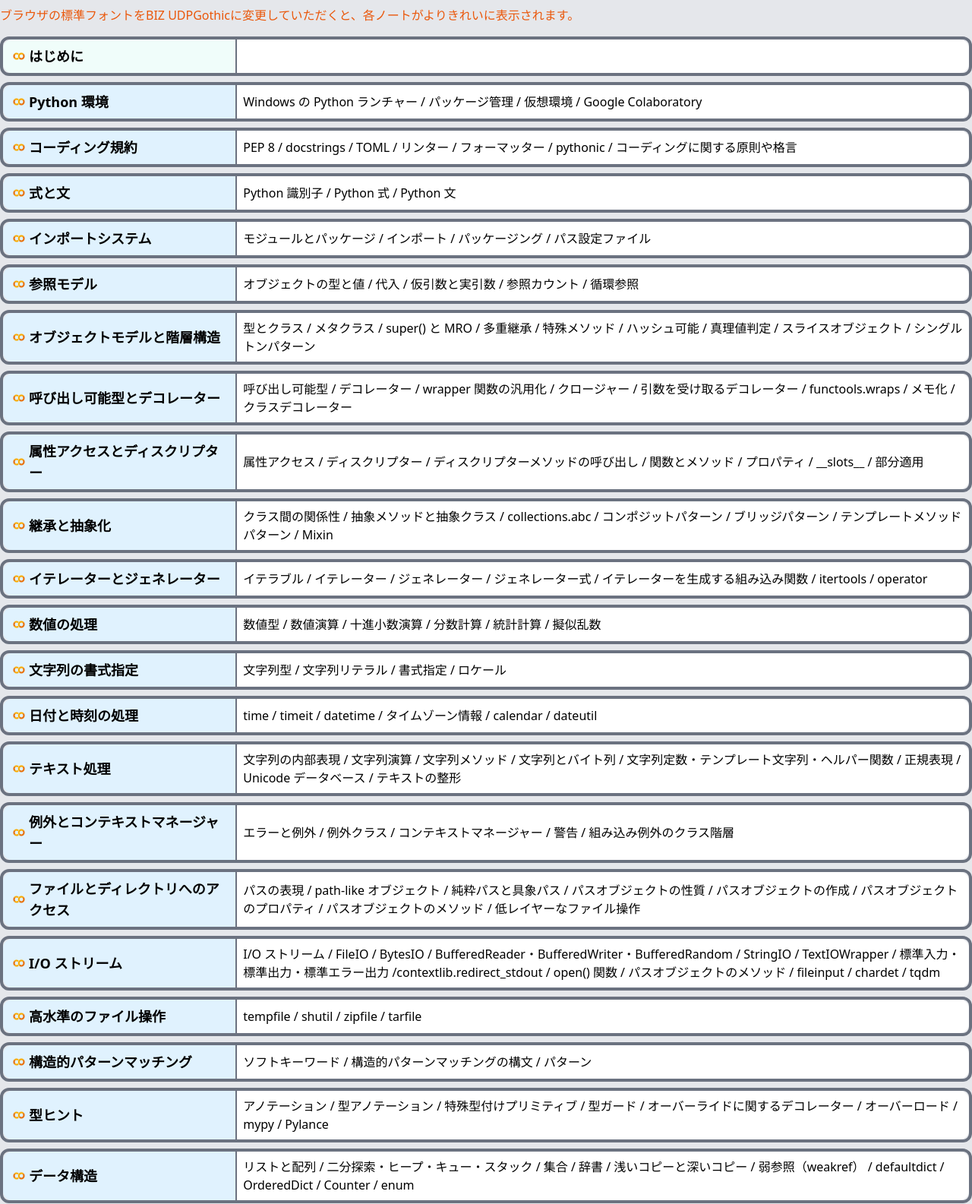
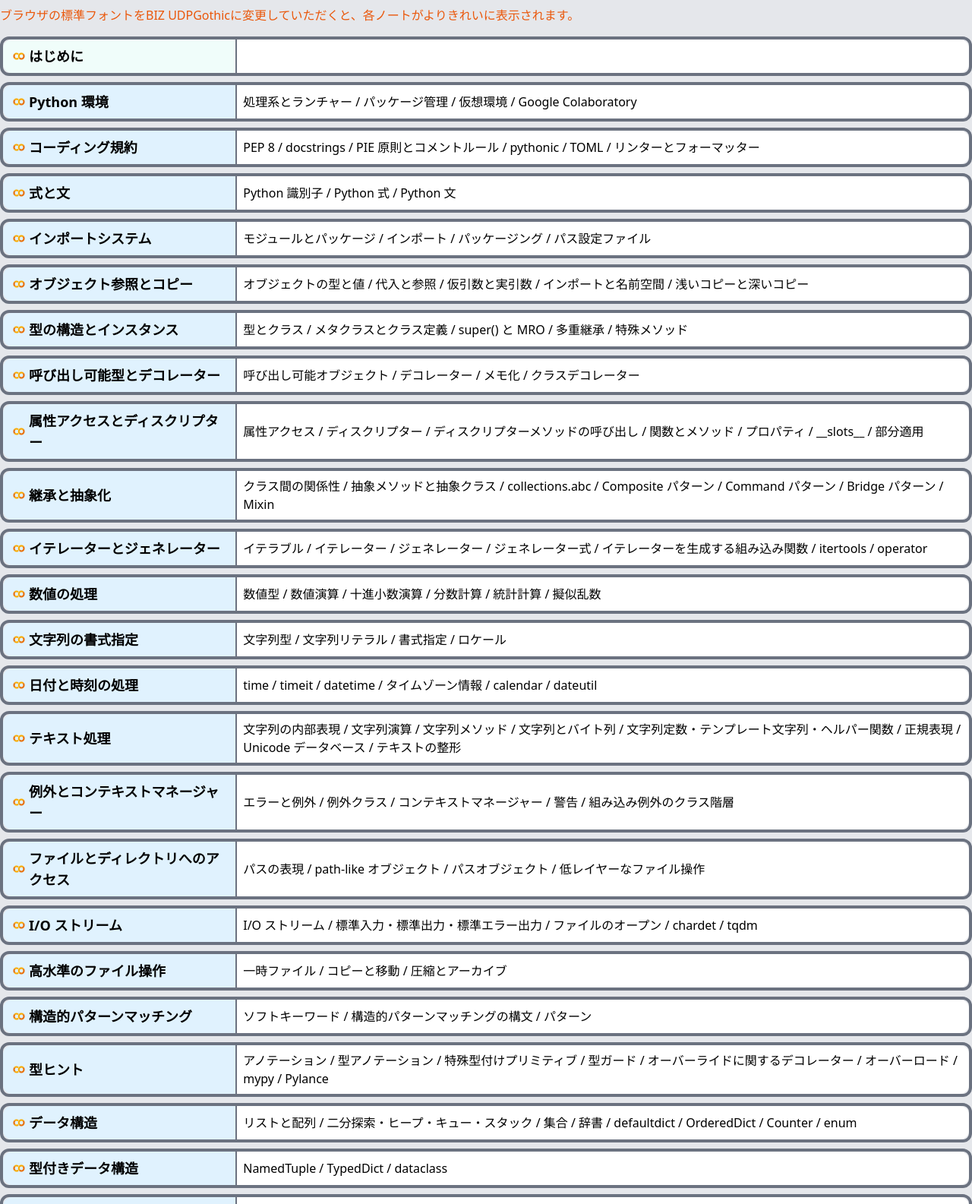
Before and after one commit to suwatoh/suwatoh.github.io, a website: page python-learning.html in a window 1280 px wide. Shown: the part 80-1665 px from the top of the page at 76% size. Drawn offline with nearby package versions, Linux system fonts and the light colour scheme.

Commit message:
ノートの更新

```diff
--- a/python-learning.html
+++ b/python-learning.html
@@ -89,7 +89,7 @@
           href="https://colab.research.google.com/drive/10FB_KxB6Jt1E0MsX8psdnpxCH2U6K_ZO?usp=sharing"></a>
       </div>
       <div class="_contents">
-        <p>Windows の Python ランチャー / パッケージ管理 / 仮想環境 / Google Colaboratory</p>
+        <p>処理系とランチャー / パッケージ管理 / 仮想環境 / Google Colaboratory</p>
       </div>
     </div>
 
@@ -119,7 +119,7 @@
           href="https://colab.research.google.com/drive/1C2x_NqmQdQD1EMBh7WEK1aVoJuyHNzeD?usp=sharing"></a>
       </div>
       <div class="_contents">
-        <p>PEP 8 / docstrings / TOML / リンター / フォーマッター / pythonic / コーディングに関する原則や格言</p>
+        <p>PEP 8 / docstrings / PIE 原則とコメントルール / pythonic / TOML / リンターとフォーマッター</p>
       </div>
     </div>
 
@@ -203,13 +203,13 @@
           </svg>
         </div>
         <div>
-          <h2 class="font-bold text-lg">参照モデル</h2>
+          <h2 class="font-bold text-lg">オブジェクト参照とコピー</h2>
         </div>
         <a class="_t-link"
           href="https://colab.research.google.com/drive/1TpP5NdWq7c_SaX8BMSC-TOybXTy3yz5d?usp=sharing"></a>
       </div>
       <div class="_contents">
-        <p>オブジェクトの型と値 / 代入 / 仮引数と実引数 / 参照カウント / 循環参照</p>
+        <p>オブジェクトの型と値 / 代入と参照 / 仮引数と実引数 / インポートと名前空間 / 浅いコピーと深いコピー</p>
       </div>
     </div>
 
@@ -233,13 +233,13 @@
           </svg>
         </div>
         <div>
-          <h2 class="font-bold text-lg">オブジェクトモデルと階層構造</h2>
+          <h2 class="font-bold text-lg">型の構造とインスタンス</h2>
         </div>
         <a class="_t-link"
           href="https://colab.research.google.com/drive/1Oo-M6-ToZYlsgasFEQiQjuYVDEDoQ5So?usp=sharing"></a>
       </div>
       <div class="_contents">
-        <p>型とクラス / メタクラス / super() と MRO / 多重継承 / 特殊メソッド / ハッシュ可能 / 真理値判定 / スライスオブジェクト / シングルトンパターン</p>
+        <p>型とクラス / メタクラスとクラス定義 / super() と MRO / 多重継承 / 特殊メソッド</p>
       </div>
     </div>
 
@@ -269,7 +269,7 @@
           href="https://colab.research.google.com/drive/1n-htAI7WYClsDCVIjvj9MzN2DAKbnlwO?usp=sharing"></a>
       </div>
       <div class="_contents">
-        <p>呼び出し可能型 / デコレーター / wrapper 関数の汎用化 / クロージャー / 引数を受け取るデコレーター / functools.wraps / メモ化 / クラスデコレーター</p>
+        <p>呼び出し可能オブジェクト / デコレーター / メモ化 / クラスデコレーター</p>
       </div>
     </div>
 
@@ -329,7 +329,7 @@
           href="https://colab.research.google.com/drive/1Dq-jN4BWmmRuIq5--eQBiqcHTYEhcAMj?usp=sharing"></a>
       </div>
       <div class="_contents">
-        <p>クラス間の関係性 / 抽象メソッドと抽象クラス / collections.abc / コンポジットパターン / ブリッジパターン / テンプレートメソッドパターン / Mixin
+        <p>クラス間の関係性 / 抽象メソッドと抽象クラス / collections.abc / Composite パターン / Command パターン / Bridge パターン / Mixin
         </p>
       </div>
     </div>
@@ -546,8 +546,7 @@
           href="https://colab.research.google.com/drive/1SXrFpl7yUiS2EgssXWIddgBdUmx-Jz-I?usp=sharing"></a>
       </div>
       <div class="_contents">
-        <p>パスの表現 / path-like オブジェクト / 純粋パスと具象パス / パスオブジェクトの性質 / パスオブジェクトの作成 / パスオブジェクトのプロパティ / パスオブジェクトのメソッド /
-          低レイヤーなファイル操作
+        <p>パスの表現 / path-like オブジェクト / パスオブジェクト / 低レイヤーなファイル操作
         </p>
       </div>
     </div>
@@ -578,9 +577,7 @@
           href="https://colab.research.google.com/drive/13Fo0vwuPD6MVdm-DEScCbLIGUz6FsKqQ?usp=sharing"></a>
       </div>
       <div class="_contents">
-        <p>I/O ストリーム / FileIO / BytesIO / BufferedReader・BufferedWriter・BufferedRandom / StringIO / TextIOWrapper /
-          標準入力・標準出力・標準エラー出力 /contextlib.redirect_stdout / open() 関数 / パスオブジェクトのメソッド / fileinput / chardet /
-          tqdm
+        <p>I/O ストリーム / 標準入力・標準出力・標準エラー出力 / ファイルのオープン / chardet / tqdm
         </p>
       </div>
     </div>
@@ -611,7 +608,7 @@
           href="https://colab.research.google.com/drive/1xwUY_QTettT7BUbUKHEKrMxTfO-K6AGd?usp=sharing"></a>
       </div>
       <div class="_contents">
-        <p>tempfile / shutil / zipfile / tarfile
+        <p>一時ファイル / コピーと移動 / 圧縮とアーカイブ
         </p>
       </div>
     </div>
@@ -704,9 +701,7 @@
           href="https://colab.research.google.com/drive/10c3r78BX3kKgcp8h4esTTWqa7QjNoU3t?usp=sharing"></a>
       </div>
       <div class="_contents">
-        <p>リストと配列 / 二分探索・ヒープ・キュー・スタック / 集合 / 辞書 / 浅いコピーと深いコピー / 弱参照（weakref） / defaultdict / OrderedDict / Counter /
-          enum
-        </p>
+        <p>リストと配列 / 二分探索・ヒープ・キュー・スタック / 集合 / 辞書 / defaultdict / OrderedDict / Counter / enum</p>
       </div>
     </div>
 
@@ -793,13 +788,13 @@
           </svg>
         </div>
         <div>
-          <h2 class="font-bold text-lg">データの整形表示と直列化</h2>
+          <h2 class="font-bold text-lg">オブジェクトの生存期間と表現</h2>
         </div>
         <a class="_t-link"
           href="https://colab.research.google.com/drive/17p0lm3uTGMSZIyIL83_JAzDYvUviKU7I?usp=sharing"></a>
       </div>
       <div class="_contents">
-        <p>データの整形表示 / 直列化（シリアライズ）
+        <p>ガベージコレクション / 弱参照（weakref） / データの整形表示 / 直列化（シリアライズ）
         </p>
       </div>
     </div>
@@ -1172,7 +1167,7 @@
       </div>
       <div class="_contents">
         <p>GUI プログラミング / Tkinter / 基本属性 / メインウィンドウ / ウィジェット / バインディング / ジオメトリマネージャー / メニューとダイアログ / テーマ付きウィジェット /
-          オブザーバーパターン / Pillow / GUI アプリケーションの実行
+          Observer パターン / Pillow / GUI アプリケーションの実行
         </p>
       </div>
     </div>
```
Also changed, not shown: src/python-learning.html (+15 -20 lines).
